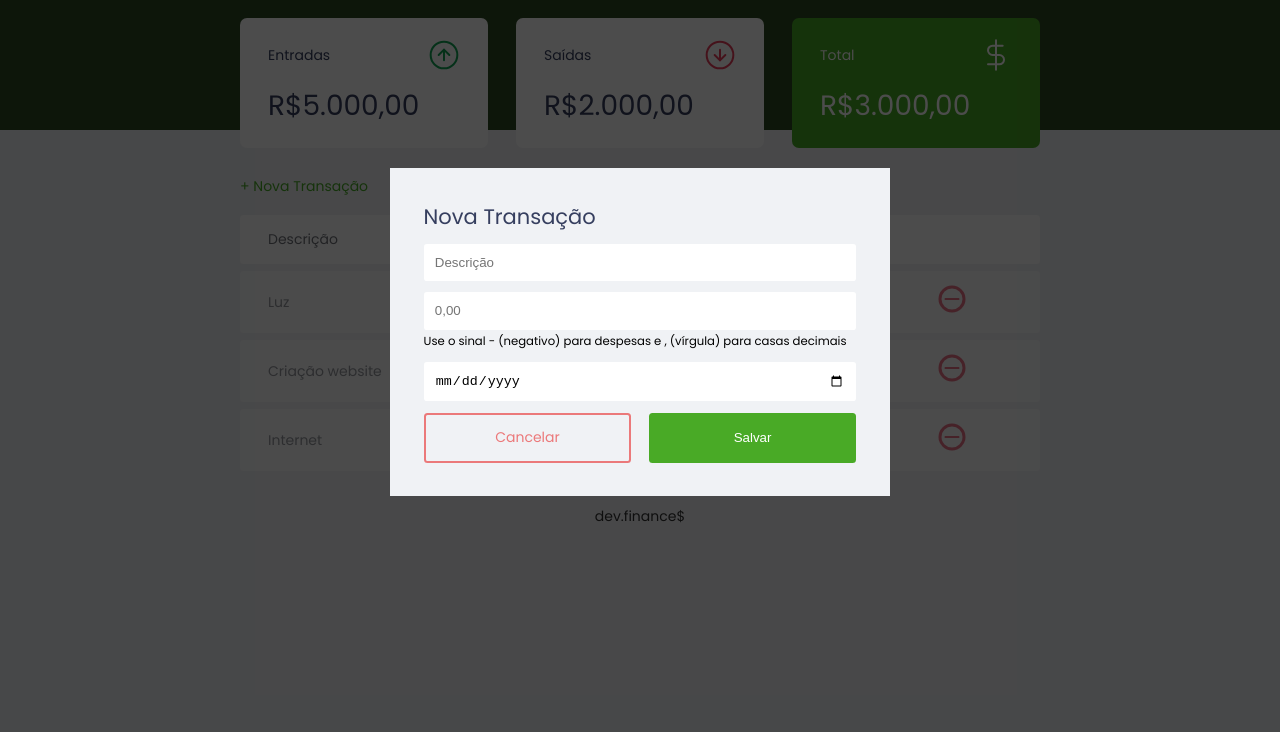
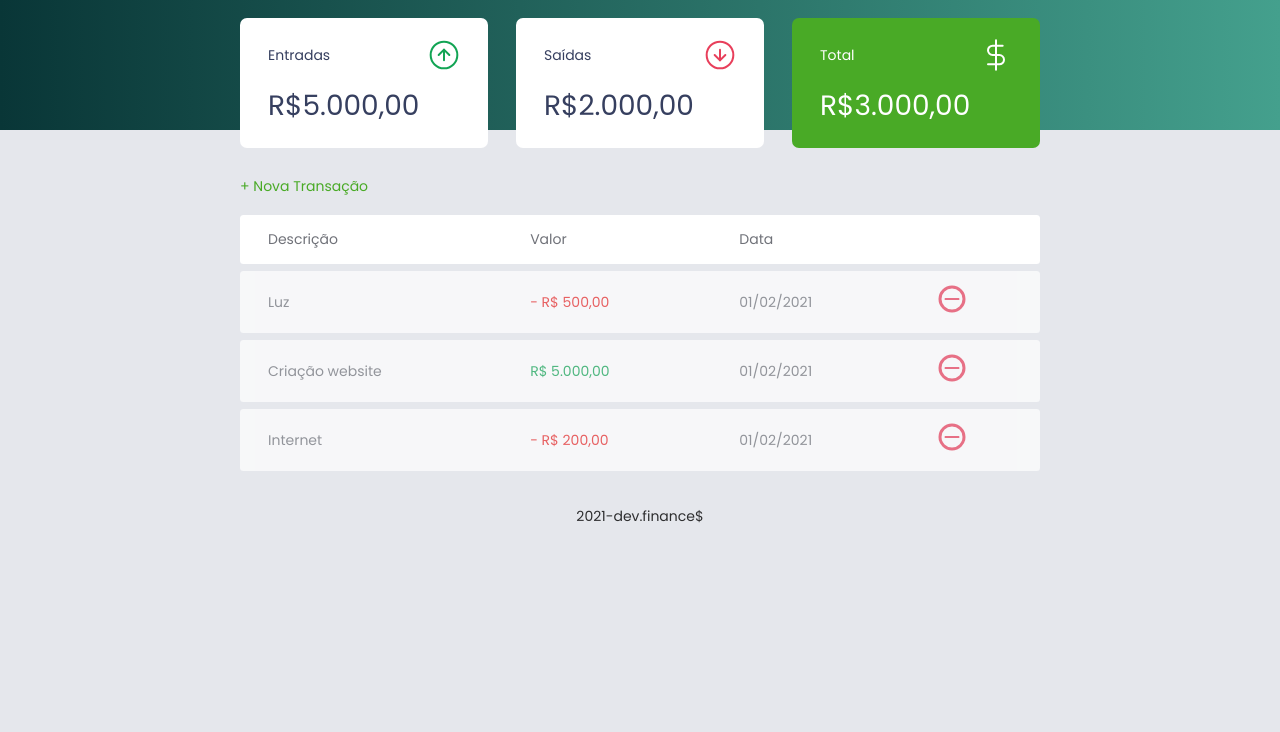
Before and after one commit to LucasLaminM/appfinancas, a plain HTML site: page index.html in a window 1280 px wide. Shown: the part 68-800 px from the top of the page. Drawn offline with Linux system fonts and the light colour scheme.

Commit message:
javascript increase

```diff
--- a/index.html
+++ b/index.html
@@ -53,7 +53,7 @@
 
       <section id="transaction">
         <h2 class="sr-only">Transações</h2>
-        <a href="#" class="button new">+ Nova Transação</a>
+        <a href="#" onclick="Modal.open()" class="button new">+ Nova Transação</a>
       </section>
 
       <table id="data-table">
@@ -94,7 +94,7 @@
       </table>
     </main>
 
-    <div class="modal-overlay active">
+    <div class="modal-overlay">
       <div class="modal">
           <div id="form">
             <h2>Nova Transação</h2>
@@ -138,19 +138,44 @@
               </div>
 
               <div class="input-group actions">
-                <a href="#" class="button cancel">
+                <a onclick="Modal.close()"
+                href="#" class="button cancel">
                   Cancelar
                 </a>
                 <button>Salvar</button>
               </div>
-
             </form>
           </div>
       </div>
     </div>
 
+
     <footer>
-      <p>dev.finance$</p>
+      <p>2021-dev.finance$</p>
     </footer>
+
+    <script>
+      const Modal = {
+       open(){
+        // Abrir modal
+        // Adicionar a class active ao modal
+        document
+            .querySelector('.modal-overlay')
+            .classList
+            .add('active')
+
+      },
+       close(){
+        // fechar o modal
+        // remover a class active do modal
+         document
+            .querySelector('.modal-overlay')
+            .classList
+            .remove('active')
+      }
+    }
+    </script>
+
+
   </body>
 </html>
--- a/style.css
+++ b/style.css
@@ -17,7 +17,7 @@ html {
 }
 
 body {
-    background: #f0f2f5;
+    background: #e5e7ec;
     font-family: 'Poppins', sans-serif;
 }
 
@@ -95,7 +95,9 @@ button:hover {
 
 /* Header ============== */
 header {
-    background: #2d4a22;
+    background: #44A08D;  /* fallback for old browsers */
+    background: -webkit-linear-gradient(to right, #093637, #44A08D);  /* Chrome 10-25, Safari 5.1-6 */
+    background: linear-gradient(to right, #093637, #44A08D); /* W3C, IE 10+/ Edge, Firefox 16+, Chrome 26+, Opera 12+, Safari 7+ */
     padding: 2rem 0 10rem;
     text-align: center;
 }
@@ -210,6 +212,7 @@ td.expense {
     justify-content: center;
     opacity: 0;
     visibility: hidden;
+    z-index: 999;
 }
 
 .modal-overlay.active {
@@ -220,8 +223,8 @@ td.expense {
 .modal {
     background: #f0f2f5;
     padding: 2.4rem;
-    width: 90%;
-    max-width: 500px;
+    position: relative;
+    z-index: 1;
 }
 
 /* Form ============== */
@@ -242,6 +245,7 @@ input {
 
 .input-group small {
     opacity: 0.4rem;
+    color: #a4add1;
 }
 
 .input-group.actions {
```
